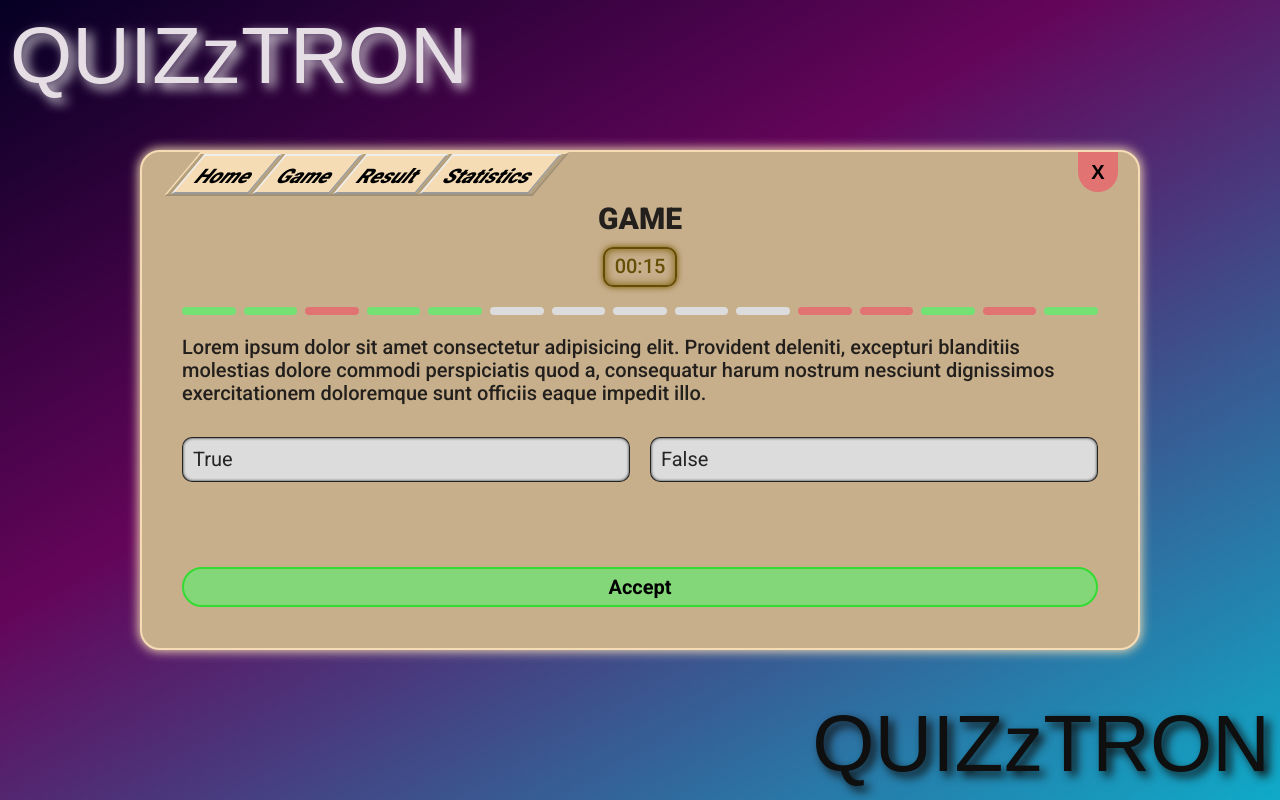
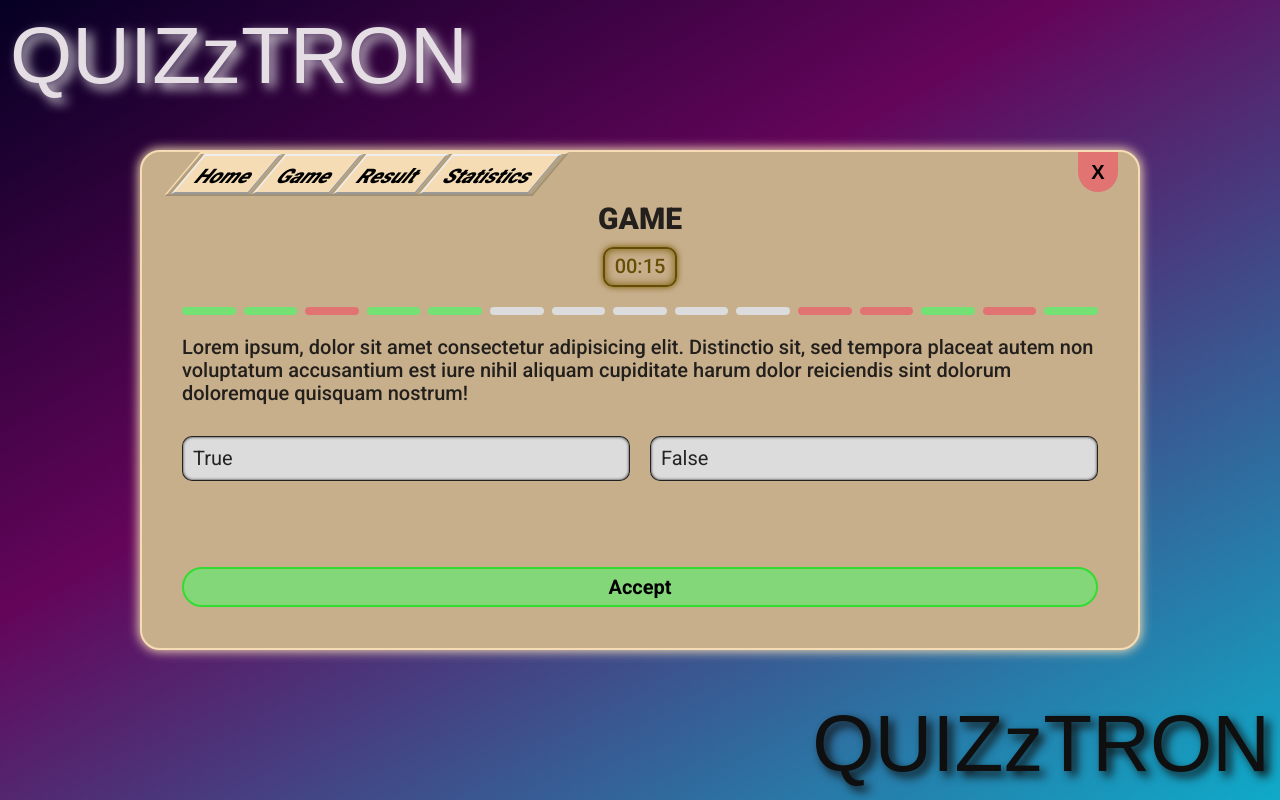
Before and after one commit to RKeyIT/React_01.24, a React (Vite) app: page / in a window 1280 px wide. Built offline with nearby package versions, Linux system fonts and the light colour scheme; a web font is replaced by a local one.

Commit message:
refactoring: QuestionWindow is TextField reusable component now

```diff
--- a/src/pages/Game/Game.module.css
+++ b/src/pages/Game/Game.module.css
@@ -1,5 +1,6 @@
 .Game {
     display: grid;
+    grid-template-rows: auto auto 4em auto auto;
     gap: 1em;
 }
 
--- a/src/pages/Game/Game.tsx
+++ b/src/pages/Game/Game.tsx
@@ -1,7 +1,7 @@
 import { Button } from '../../shared/Button/Button'
 import { ProgressBar } from '../../shared/ProgressBar/ProgressBar'
-import { Answers } from '../../shared/QuestionWindow/Answers/Answers'
-import { QuestionWindow } from '../../shared/QuestionWindow/QuestionWindow'
+import { Answers } from '../../shared/Answers/Answers'
+import { TextField } from '../../shared/TextField/TextField'
 import { Timer } from '../../shared/Timer/Timer'
 import styles from './Game.module.css'
 import { FC, useState } from 'react'
@@ -17,7 +17,7 @@ export const Game: FC = () => {
     <div className={styles.Game}>
       <Timer />
       <ProgressBar />
-      <QuestionWindow />
+      <TextField />
       <div className={styles.answers}>
         {answersType === 'boolean' ? <Answers type="boolean" /> : <Answers type="multiply" />}
       </div>
--- a/src/shared/QuestionWindow/Answers/Answers.tsx
+++ b/src/shared/Answers/Answers.tsx
@@ -6,7 +6,6 @@ interface IProps {
   type: 'boolean' | 'multiply'
 }
 
-// TODO - Rename to answers
 export const Answers: FC<IProps> = ({ type }) => {
   return (
     <div className={type === 'multiply' ? styles.Multiple : styles.Boolean}>
--- a/src/shared/QuestionWindow/QuestionWindow.tsx
+++ /dev/null
@@ -1,12 +0,0 @@
-import styles from './QuestionWindow.module.css'
-import { FC } from 'react'
-
-export const QuestionWindow: FC = () => {
-  return (
-    <div className={styles.QuestionWindow}>
-      Lorem ipsum dolor sit amet consectetur adipisicing elit. Provident deleniti, excepturi
-      blanditiis molestias dolore commodi perspiciatis quod a, consequatur harum nostrum nesciunt
-      dignissimos exercitationem doloremque sunt officiis eaque impedit illo.
-    </div>
-  )
-}
--- a/src/shared/QuestionWindow/QuestionWindow.module.css
+++ b/src/shared/TextField/TextField.module.css
@@ -1,5 +1,4 @@
-.QuestionWindow {
+.TextField {
     font-weight: 500;
     overflow: auto;
-    height: 4em;
 }
--- /dev/null
+++ b/src/shared/TextField/TextField.tsx
@@ -0,0 +1,18 @@
+import styles from './TextField.module.css'
+import { FC, ReactNode, ReactText } from 'react'
+
+interface IProps {
+  children?: ReactNode
+}
+
+const lorem = 'Lorem ipsum, dolor sit amet consectetur adipisicing elit. ' +
+ 'Distinctio sit, sed tempora placeat autem non voluptatum accusantium est ' +
+ 'iure nihil aliquam cupiditate harum dolor reiciendis sint dolorum doloremque quisquam nostrum!'
+
+export const TextField: FC<IProps> = ({ children = lorem }) => {
+  return (
+    <div className={styles.TextField}>
+      {children}
+    </div>
+  )
+}
```
Also changed, not shown: src/shared/Answers/Answers.module.css (renamed from src/shared/QuestionWindow/Answers/Answers.module.css), src/shared/Answers/SingleAnswer/SingleAnswer.module.css (renamed from src/shared/QuestionWindow/Answers/SingleAnswer/SingleAnswer.module.css), src/shared/Answers/SingleAnswer/SingleAnswer.tsx (renamed from src/shared/QuestionWindow/Answers/SingleAnswer/SingleAnswer.tsx).
